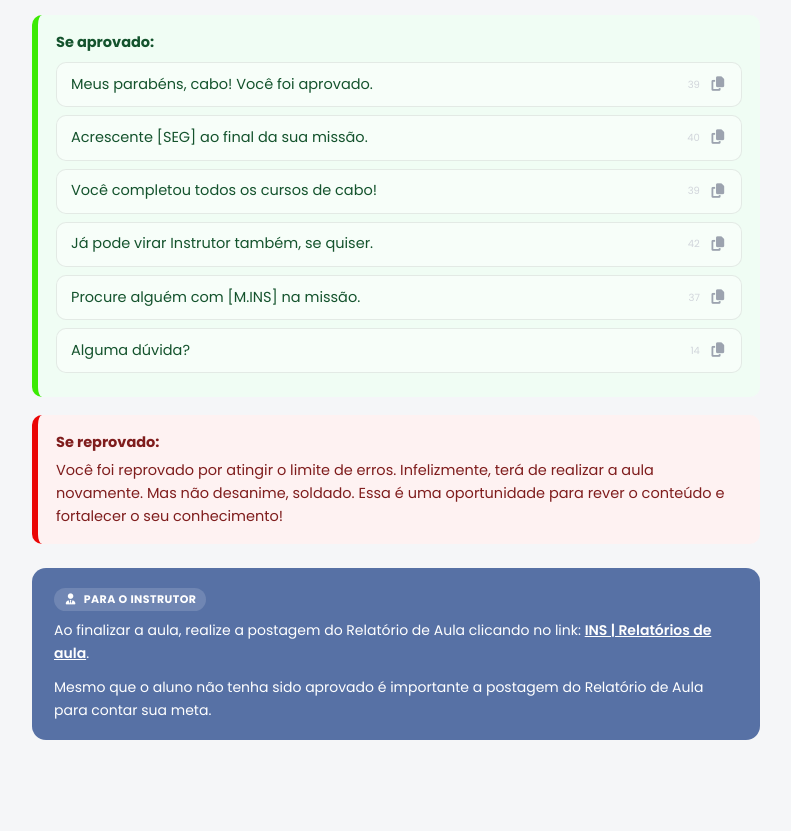
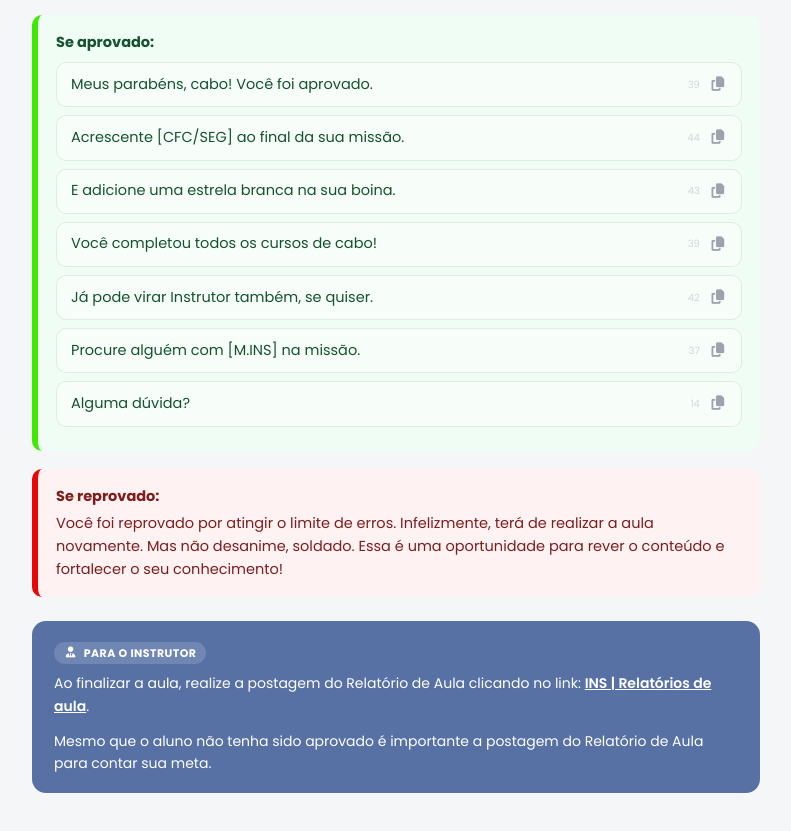
Before and after one commit to thiiagomrochaa/CIAHBT, a plain HTML site: page INS/seg.html in a window 1280 px wide. Shown: the part 4762-5593 px from the top of the page, without its empty margins (244-1035 px from the left). Drawn offline with nearby package versions, Linux system fonts and the light colour scheme.

Commit message:
Update seg.html

```diff
--- a/INS/seg.html
+++ b/INS/seg.html
@@ -330,7 +330,8 @@
     <div class="callout callout-verde">
       <p class="font-bold mb-2">Se aprovado:</p>
       <div class="linha-copiavel-clara"><span class="texto">Meus parabéns, cabo! Você foi aprovado.</span><span class="lado-direito"><span class="contador"></span><span class="icone-copiar"><i class="fa-solid fa-copy"></i></span></span></div>
-      <div class="linha-copiavel-clara"><span class="texto">Acrescente [SEG] ao final da sua missão.</span><span class="lado-direito"><span class="contador"></span><span class="icone-copiar"><i class="fa-solid fa-copy"></i></span></span></div>
+      <div class="linha-copiavel-clara"><span class="texto">Acrescente [CFC/SEG] ao final da sua missão.</span><span class="lado-direito"><span class="contador"></span><span class="icone-copiar"><i class="fa-solid fa-copy"></i></span></span></div>
+      <div class="linha-copiavel-clara"><span class="texto">E adicione uma estrela branca na sua boina.</span><span class="lado-direito"><span class="contador"></span><span class="icone-copiar"><i class="fa-solid fa-copy"></i></span></span></div>
       <div class="linha-copiavel-clara"><span class="texto">Você completou todos os cursos de cabo!</span><span class="lado-direito"><span class="contador"></span><span class="icone-copiar"><i class="fa-solid fa-copy"></i></span></span></div>
       <div class="linha-copiavel-clara"><span class="texto">Já pode virar Instrutor também, se quiser.</span><span class="lado-direito"><span class="contador"></span><span class="icone-copiar"><i class="fa-solid fa-copy"></i></span></span></div>
       <div class="linha-copiavel-clara"><span class="texto">Procure alguém com [M.INS] na missão.</span><span class="lado-direito"><span class="contador"></span><span class="icone-copiar"><i class="fa-solid fa-copy"></i></span></span></div>
```
